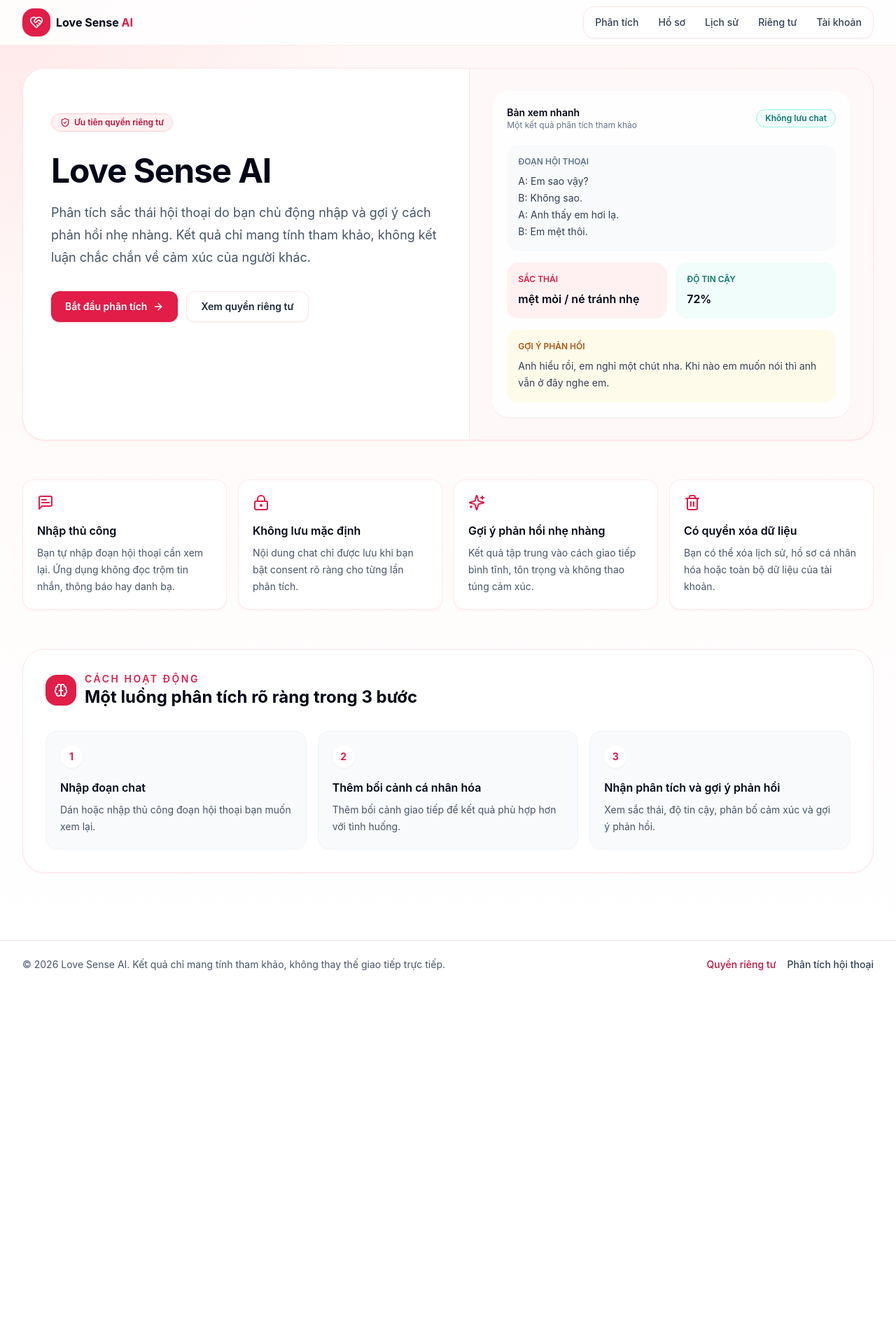
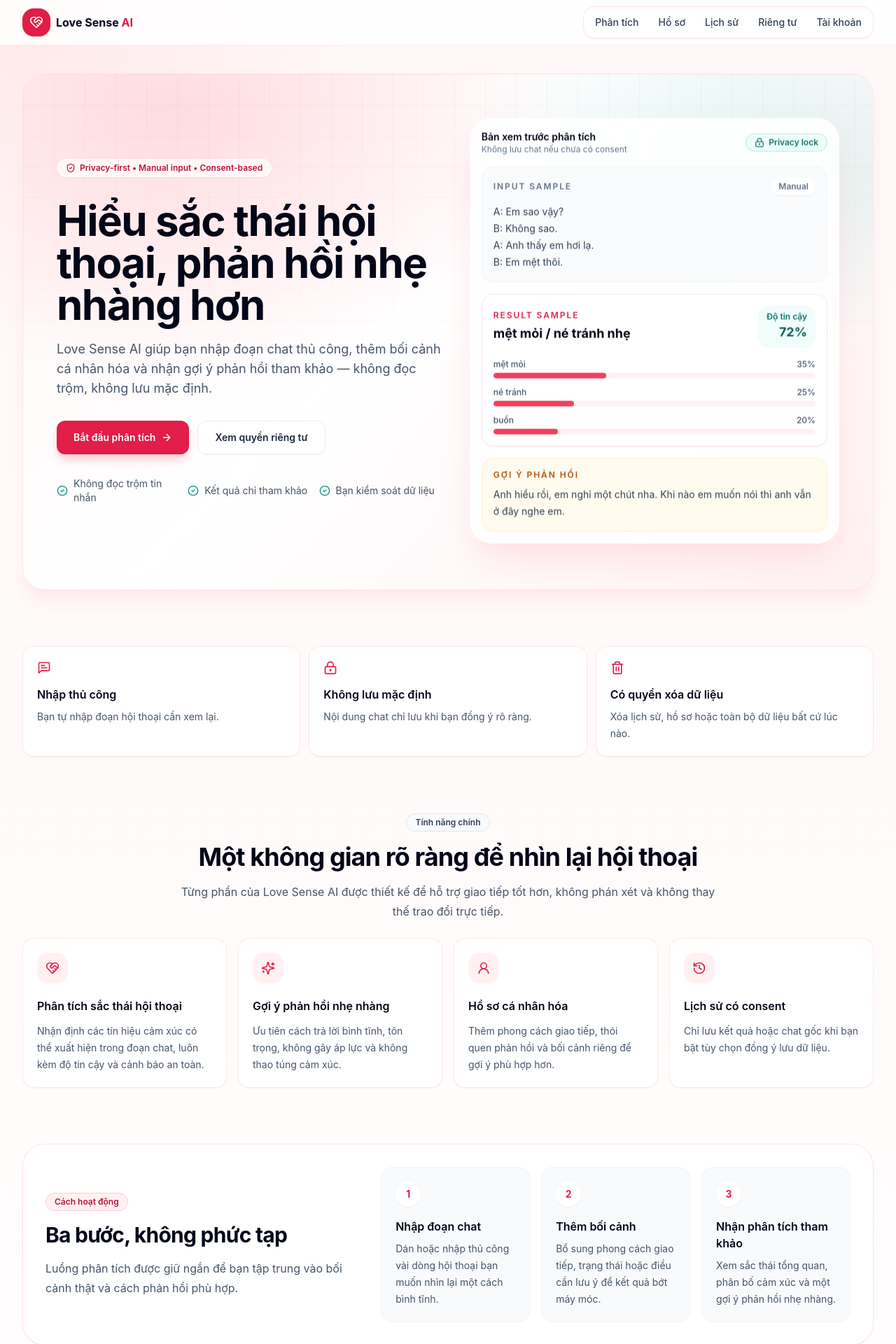
Before and after one commit to Peo051/love-sense-ai, a Next.js app in the folder frontend/: page / in a window 1280 px wide. Shown: the top 1920 px of the page at 70% size. Before the commit the page ends 1412 px from the top, so only its background shows below. Built offline with nearby package versions, Linux system fonts and the light colour scheme.

Commit message:
style: redesign premium landing page

```diff
--- a/frontend/app/page.tsx
+++ b/frontend/app/page.tsx
@@ -1,102 +1,183 @@
-import { ArrowRight, Brain, LockKeyhole, MessageSquareText, ShieldCheck, Sparkles, Trash2 } from 'lucide-react';
+import {
+  ArrowRight,
+  CheckCircle2,
+  HeartHandshake,
+  History,
+  LockKeyhole,
+  MessageSquareText,
+  ShieldCheck,
+  Sparkles,
+  Trash2,
+  UserRound,
+} from 'lucide-react';
 import Link from 'next/link';
 
 import Badge from '@/components/common/Badge';
-import Button from '@/components/common/Button';
 import Card from '@/components/common/Card';
 import PageShell from '@/components/common/PageShell';
 
-const features = [
+const trustItems = [
   {
     icon: MessageSquareText,
     title: 'Nhập thủ công',
-    description: 'Bạn tự nhập đoạn hội thoại cần xem lại. Ứng dụng không đọc trộm tin nhắn, thông báo hay danh bạ.',
+    description: 'Bạn tự nhập đoạn hội thoại cần xem lại.',
   },
   {
     icon: LockKeyhole,
     title: 'Không lưu mặc định',
-    description: 'Nội dung chat chỉ được lưu khi bạn bật consent rõ ràng cho từng lần phân tích.',
+    description: 'Nội dung chat chỉ lưu khi bạn đồng ý rõ ràng.',
+  },
+  {
+    icon: Trash2,
+    title: 'Có quyền xóa dữ liệu',
+    description: 'Xóa lịch sử, hồ sơ hoặc toàn bộ dữ liệu bất cứ lúc nào.',
+  },
+];
+
+const features = [
+  {
+    icon: HeartHandshake,
+    title: 'Phân tích sắc thái hội thoại',
+    description: 'Nhận định các tín hiệu cảm xúc có thể xuất hiện trong đoạn chat, luôn kèm độ tin cậy và cảnh báo an toàn.',
   },
   {
     icon: Sparkles,
     title: 'Gợi ý phản hồi nhẹ nhàng',
-    description: 'Kết quả tập trung vào cách giao tiếp bình tĩnh, tôn trọng và không thao túng cảm xúc.',
+    description: 'Ưu tiên cách trả lời bình tĩnh, tôn trọng, không gây áp lực và không thao túng cảm xúc.',
   },
   {
-    icon: Trash2,
-    title: 'Có quyền xóa dữ liệu',
-    description: 'Bạn có thể xóa lịch sử, hồ sơ cá nhân hóa hoặc toàn bộ dữ liệu của tài khoản.',
+    icon: UserRound,
+    title: 'Hồ sơ cá nhân hóa',
+    description: 'Thêm phong cách giao tiếp, thói quen phản hồi và bối cảnh riêng để gợi ý phù hợp hơn.',
+  },
+  {
+    icon: History,
+    title: 'Lịch sử có consent',
+    description: 'Chỉ lưu kết quả hoặc chat gốc khi bạn bật tùy chọn đồng ý lưu dữ liệu.',
   },
 ];
 
 const steps = [
-  'Nhập đoạn chat',
-  'Thêm bối cảnh cá nhân hóa',
-  'Nhận phân tích và gợi ý phản hồi',
+  {
+    title: 'Nhập đoạn chat',
+    description: 'Dán hoặc nhập thủ công vài dòng hội thoại bạn muốn nhìn lại một cách bình tĩnh.',
+  },
+  {
+    title: 'Thêm bối cảnh',
+    description: 'Bổ sung phong cách giao tiếp, trạng thái hoặc điều cần lưu ý để kết quả bớt máy móc.',
+  },
+  {
+    title: 'Nhận phân tích tham khảo',
+    description: 'Xem sắc thái tổng quan, phân bố cảm xúc và một gợi ý phản hồi nhẹ nhàng.',
+  },
 ];
+
+const primaryCtaClass =
+  'inline-flex min-h-12 items-center justify-center gap-2 rounded-xl bg-rose-600 px-6 py-3 text-sm font-semibold text-white shadow-lg shadow-rose-200 transition hover:-translate-y-0.5 hover:bg-rose-700 focus:outline-none focus:ring-2 focus:ring-rose-500 focus:ring-offset-2';
+
+const secondaryCtaClass =
+  'inline-flex min-h-12 items-center justify-center gap-2 rounded-xl border border-rose-100 bg-white/90 px-6 py-3 text-sm font-semibold text-slate-800 shadow-sm transition hover:-translate-y-0.5 hover:border-rose-200 hover:bg-rose-50 focus:outline-none focus:ring-2 focus:ring-rose-300 focus:ring-offset-2';
 
 export default function HomePage() {
   return (
-    <PageShell className="space-y-14">
-      <section className="overflow-hidden rounded-[2rem] border border-rose-100 bg-white shadow-sm shadow-rose-100">
-        <div className="grid gap-0 lg:grid-cols-[1.05fr_0.95fr]">
-          <div className="space-y-8 px-6 py-10 sm:px-10 lg:py-16">
-            <Badge tone="rose">
+    <PageShell className="space-y-16 pb-16 pt-6 sm:space-y-20 sm:pt-10">
+      <section className="landing-premium-bg relative overflow-hidden rounded-[2rem] border border-rose-100 bg-white shadow-xl shadow-rose-100/70">
+        <div className="relative z-10 grid gap-10 px-6 py-10 sm:px-10 sm:py-14 lg:grid-cols-[1.02fr_0.98fr] lg:items-center lg:px-12 lg:py-16">
+          <div className="landing-fade-up max-w-3xl space-y-8">
+            <Badge tone="rose" className="border-white/70 bg-white/70 text-rose-700 shadow-sm backdrop-blur">
               <ShieldCheck className="h-3.5 w-3.5" aria-hidden="true" />
-              Ưu tiên quyền riêng tư
+              Privacy-first • Manual input • Consent-based
             </Badge>
+
             <div className="space-y-5">
-              <h1 className="max-w-3xl text-4xl font-bold tracking-tight text-slate-950 sm:text-5xl">
-                Love Sense AI
+              <h1 className="max-w-4xl text-4xl font-bold leading-tight tracking-tight text-slate-950 sm:text-5xl lg:text-6xl">
+                Hiểu sắc thái hội thoại, phản hồi nhẹ nhàng hơn
               </h1>
-              <p className="max-w-2xl text-lg leading-8 text-slate-600">
-                Phân tích sắc thái hội thoại do bạn chủ động nhập và gợi ý cách phản hồi nhẹ nhàng. Kết quả chỉ mang
-                tính tham khảo, không kết luận chắc chắn về cảm xúc của người khác.
+              <p className="max-w-2xl text-base leading-8 text-slate-600 sm:text-lg">
+                Love Sense AI giúp bạn nhập đoạn chat thủ công, thêm bối cảnh cá nhân hóa và nhận gợi ý phản hồi tham
+                khảo — không đọc trộm, không lưu mặc định.
               </p>
             </div>
+
             <div className="flex flex-col gap-3 sm:flex-row">
-              <Link href="/analyze">
-                <Button className="w-full sm:w-auto">
-                  Bắt đầu phân tích
-                  <ArrowRight className="h-4 w-4" aria-hidden="true" />
-                </Button>
+              <Link href="/analyze" className={primaryCtaClass}>
+                Bắt đầu phân tích
+                <ArrowRight className="h-4 w-4" aria-hidden="true" />
               </Link>
-              <Link href="/privacy">
-                <Button variant="secondary" className="w-full sm:w-auto">
-                  Xem quyền riêng tư
-                </Button>
+              <Link href="/privacy" className={secondaryCtaClass}>
+                Xem quyền riêng tư
               </Link>
+            </div>
+
+            <div className="grid gap-3 text-sm text-slate-600 sm:grid-cols-3">
+              {['Không đọc trộm tin nhắn', 'Kết quả chỉ tham khảo', 'Bạn kiểm soát dữ liệu'].map((item) => (
+                <div key={item} className="flex items-center gap-2">
+                  <CheckCircle2 className="h-4 w-4 shrink-0 text-teal-600" aria-hidden="true" />
+                  <span>{item}</span>
+                </div>
+              ))}
             </div>
           </div>
 
-          <div className="border-t border-rose-100 bg-rose-50/50 p-5 sm:p-8 lg:border-l lg:border-t-0">
-            <div className="rounded-3xl border border-white bg-white/90 p-5 shadow-sm">
-              <div className="mb-5 flex items-center justify-between">
+          <div className="landing-fade-up landing-fade-delay-1">
+            <div className="landing-preview-float relative mx-auto max-w-xl rounded-[2rem] border border-white/80 bg-white/90 p-4 shadow-2xl shadow-rose-200/70 backdrop-blur">
+              <div className="mb-4 flex items-center justify-between gap-3">
                 <div>
-                  <p className="text-sm font-semibold text-slate-950">Bản xem nhanh</p>
-                  <p className="text-xs text-slate-500">Một kết quả phân tích tham khảo</p>
+                  <p className="text-sm font-semibold text-slate-950">Bản xem trước phân tích</p>
+                  <p className="text-xs text-slate-500">Không lưu chat nếu chưa có consent</p>
                 </div>
-                <Badge tone="teal">Không lưu chat</Badge>
+                <Badge tone="teal" className="shrink-0">
+                  <LockKeyhole className="h-3.5 w-3.5" aria-hidden="true" />
+                  Privacy lock
+                </Badge>
               </div>
-              <div className="space-y-4">
-                <div className="rounded-2xl bg-slate-50 p-4">
-                  <p className="text-xs font-semibold uppercase text-slate-500">Đoạn hội thoại</p>
-                  <p className="mt-2 whitespace-pre-line text-sm leading-6 text-slate-700">
+
+              <div className="grid gap-4">
+                <div className="rounded-2xl border border-slate-100 bg-slate-50/80 p-4">
+                  <div className="mb-3 flex items-center justify-between">
+                    <p className="text-xs font-semibold uppercase tracking-[0.16em] text-slate-500">Input sample</p>
+                    <span className="rounded-full bg-white px-2.5 py-1 text-xs font-semibold text-slate-500 shadow-sm">
+                      Manual
+                    </span>
+                  </div>
+                  <p className="whitespace-pre-line text-sm leading-6 text-slate-700">
                     A: Em sao vậy?{'\n'}B: Không sao.{'\n'}A: Anh thấy em hơi lạ.{'\n'}B: Em mệt thôi.
                   </p>
                 </div>
-                <div className="grid gap-3 sm:grid-cols-2">
-                  <div className="rounded-2xl bg-rose-50 p-4">
-                    <p className="text-xs font-semibold uppercase text-rose-600">Sắc thái</p>
-                    <p className="mt-2 font-semibold text-slate-950">mệt mỏi / né tránh nhẹ</p>
+
+                <div className="rounded-2xl border border-rose-100 bg-white p-4 shadow-sm">
+                  <div className="mb-4 flex flex-wrap items-center justify-between gap-3">
+                    <div>
+                      <p className="text-xs font-semibold uppercase tracking-[0.16em] text-rose-600">Result sample</p>
+                      <p className="mt-1 text-lg font-bold text-slate-950">mệt mỏi / né tránh nhẹ</p>
+                    </div>
+                    <div className="rounded-2xl bg-teal-50 px-3 py-2 text-right">
+                      <p className="text-xs font-semibold text-teal-700">Độ tin cậy</p>
+                      <p className="text-lg font-bold text-teal-800">72%</p>
+                    </div>
                   </div>
-                  <div className="rounded-2xl bg-teal-50 p-4">
-                    <p className="text-xs font-semibold uppercase text-teal-700">Độ tin cậy</p>
-                    <p className="mt-2 font-semibold text-slate-950">72%</p>
+
+                  <div className="space-y-3">
+                    {[
+                      ['mệt mỏi', '35%', 'w-[35%]'],
+                      ['né tránh', '25%', 'w-[25%]'],
+                      ['buồn', '20%', 'w-[20%]'],
+                    ].map(([label, value, width]) => (
+                      <div key={label}>
+                        <div className="mb-1 flex justify-between text-xs font-medium text-slate-600">
+                          <span>{label}</span>
+                          <span>{value}</span>
+                        </div>
+                        <div className="h-2 overflow-hidden rounded-full bg-rose-50">
+                          <div className={`h-full rounded-full bg-rose-500 ${width}`} />
+                        </div>
+                      </div>
+                    ))}
                   </div>
                 </div>
-                <div className="rounded-2xl bg-amber-50 p-4">
-                  <p className="text-xs font-semibold uppercase text-amber-700">Gợi ý phản hồi</p>
+
+                <div className="rounded-2xl border border-amber-100 bg-amber-50/80 p-4">
+                  <p className="text-xs font-semibold uppercase tracking-[0.16em] text-amber-700">Gợi ý phản hồi</p>
                   <p className="mt-2 text-sm leading-6 text-slate-700">
                     Anh hiểu rồi, em nghỉ một chút nha. Khi nào em muốn nói thì anh vẫn ở đây nghe em.
                   </p>
@@ -107,43 +188,104 @@
         </div>
       </section>
 
-      <section className="grid gap-4 md:grid-cols-2 lg:grid-cols-4">
-        {features.map((feature) => {
-          const Icon = feature.icon;
+      <section className="landing-fade-up landing-fade-delay-2 grid gap-3 md:grid-cols-3">
+        {trustItems.map((item) => {
+          const Icon = item.icon;
           return (
-            <Card key={feature.title}>
-              <Icon className="mb-4 h-6 w-6 text-rose-600" aria-hidden="true" />
-              <h2 className="font-semibold text-slate-950">{feature.title}</h2>
-              <p className="mt-2 text-sm leading-6 text-slate-600">{feature.description}</p>
-            </Card>
+            <div
+              key={item.title}
+              className="landing-card-hover rounded-2xl border border-rose-100 bg-white/90 p-5 shadow-sm backdrop-blur"
+            >
+              <Icon className="mb-4 h-5 w-5 text-rose-600" aria-hidden="true" />
+              <h2 className="font-semibold text-slate-950">{item.title}</h2>
+              <p className="mt-2 text-sm leading-6 text-slate-600">{item.description}</p>
+            </div>
           );
         })}
       </section>
 
-      <section className="rounded-[2rem] border border-rose-100 bg-white p-6 shadow-sm sm:p-8">
-        <div className="mb-8 flex items-center gap-3">
-          <span className="inline-flex h-11 w-11 items-center justify-center rounded-2xl bg-rose-600 text-white">
-            <Brain className="h-5 w-5" aria-hidden="true" />
+      <section className="space-y-6">
+        <div className="mx-auto max-w-3xl text-center">
+          <Badge tone="slate">Tính năng chính</Badge>
+          <h2 className="mt-4 text-3xl font-bold tracking-tight text-slate-950 sm:text-4xl">
+            Một không gian rõ ràng để nhìn lại hội thoại
+          </h2>
+          <p className="mt-4 text-base leading-7 text-slate-600">
+            Từng phần của Love Sense AI được thiết kế để hỗ trợ giao tiếp tốt hơn, không phán xét và không thay thế trao
+            đổi trực tiếp.
+          </p>
+        </div>
+
+        <div className="grid gap-4 md:grid-cols-2 lg:grid-cols-4">
+          {features.map((feature) => {
+            const Icon = feature.icon;
+            return (
+              <Card key={feature.title} className="landing-card-hover">
+                <span className="mb-5 inline-flex h-11 w-11 items-center justify-center rounded-2xl bg-rose-50 text-rose-600">
+                  <Icon className="h-5 w-5" aria-hidden="true" />
+                </span>
+                <h3 className="font-semibold text-slate-950">{feature.title}</h3>
+                <p className="mt-3 text-sm leading-6 text-slate-600">{feature.description}</p>
+              </Card>
+            );
+          })}
+        </div>
+      </section>
+
+      <section className="rounded-[2rem] border border-rose-100 bg-white p-6 shadow-sm shadow-rose-100/60 sm:p-8">
+        <div className="grid gap-8 lg:grid-cols-[0.8fr_1.2fr] lg:items-center">
+          <div>
+            <Badge tone="rose">Cách hoạt động</Badge>
+            <h2 className="mt-4 text-3xl font-bold tracking-tight text-slate-950">Ba bước, không phức tạp</h2>
+            <p className="mt-4 text-base leading-7 text-slate-600">
+              Luồng phân tích được giữ ngắn để bạn tập trung vào bối cảnh thật và cách phản hồi phù hợp.
+            </p>
+          </div>
+
+          <div className="grid gap-4 md:grid-cols-3">
+            {steps.map((step, index) => (
+              <div key={step.title} className="rounded-2xl border border-slate-100 bg-slate-50 p-5">
+                <span className="inline-flex h-9 w-9 items-center justify-center rounded-full bg-white text-sm font-bold text-rose-600 shadow-sm">
+                  {index + 1}
+                </span>
+                <h3 className="mt-4 font-semibold text-slate-950">{step.title}</h3>
+                <p className="mt-2 text-sm leading-6 text-slate-600">{step.description}</p>
+              </div>
+            ))}
+          </div>
+        </div>
+      </section>
+
+      <section className="rounded-[2rem] border border-teal-100 bg-teal-50/70 p-6 shadow-sm sm:p-8">
+        <div className="flex flex-col gap-4 sm:flex-row sm:items-start">
+          <span className="inline-flex h-11 w-11 shrink-0 items-center justify-center rounded-2xl bg-white text-teal-700 shadow-sm">
+            <ShieldCheck className="h-5 w-5" aria-hidden="true" />
           </span>
           <div>
-            <p className="text-sm font-semibold uppercase tracking-[0.18em] text-rose-600">Cách hoạt động</p>
-            <h2 className="text-2xl font-bold text-slate-950">Một luồng phân tích rõ ràng trong 3 bước</h2>
+            <h2 className="text-xl font-bold text-slate-950">Giao tiếp tốt hơn, không kết luận thay bạn</h2>
+            <p className="mt-2 max-w-4xl text-base leading-7 text-slate-700">
+              Love Sense AI không kết luận chắc chắn cảm xúc của người khác. Kết quả chỉ hỗ trợ bạn giao tiếp bình tĩnh
+              và tôn trọng hơn.
+            </p>
           </div>
         </div>
-        <div className="grid gap-4 md:grid-cols-3">
-          {steps.map((step, index) => (
-            <div key={step} className="rounded-2xl border border-slate-100 bg-slate-50 p-5">
-              <span className="inline-flex h-8 w-8 items-center justify-center rounded-full bg-white text-sm font-bold text-rose-600 shadow-sm">
-                {index + 1}
-              </span>
-              <h3 className="mt-4 font-semibold text-slate-950">{step}</h3>
-              <p className="mt-2 text-sm leading-6 text-slate-600">
-                {index === 0 && 'Dán hoặc nhập thủ công đoạn hội thoại bạn muốn xem lại.'}
-                {index === 1 && 'Thêm bối cảnh giao tiếp để kết quả phù hợp hơn với tình huống.'}
-                {index === 2 && 'Xem sắc thái, độ tin cậy, phân bố cảm xúc và gợi ý phản hồi.'}
-              </p>
-            </div>
-          ))}
+      </section>
+
+      <section className="overflow-hidden rounded-[2rem] border border-rose-100 bg-slate-950 p-6 text-white shadow-xl shadow-slate-200 sm:p-8">
+        <div className="grid gap-6 lg:grid-cols-[1fr_auto] lg:items-center">
+          <div>
+            <Badge tone="rose" className="border-white/10 bg-white/10 text-rose-100">
+              Demo ready
+            </Badge>
+            <h2 className="mt-4 text-3xl font-bold tracking-tight sm:text-4xl">Bắt đầu với một đoạn chat ngắn</h2>
+            <p className="mt-3 max-w-2xl text-base leading-7 text-slate-300">
+              Nhập vài dòng hội thoại, thêm bối cảnh cần thiết và xem gợi ý phản hồi tham khảo trong vài giây.
+            </p>
+          </div>
+          <Link href="/analyze" className="inline-flex min-h-12 items-center justify-center gap-2 rounded-xl bg-white px-6 py-3 text-sm font-semibold text-slate-950 transition hover:-translate-y-0.5 hover:bg-rose-50 focus:outline-none focus:ring-2 focus:ring-white focus:ring-offset-2 focus:ring-offset-slate-950">
+            Phân tích ngay
+            <ArrowRight className="h-4 w-4" aria-hidden="true" />
+          </Link>
         </div>
       </section>
     </PageShell>
--- a/frontend/styles/globals.css
+++ b/frontend/styles/globals.css
@@ -35,3 +35,89 @@
 a {
   text-decoration: none;
 }
+
+.landing-premium-bg {
+  isolation: isolate;
+  background:
+    radial-gradient(ellipse at 18% 8%, rgba(251, 113, 133, 0.22), transparent 34rem),
+    radial-gradient(ellipse at 88% 18%, rgba(20, 184, 166, 0.13), transparent 28rem),
+    linear-gradient(135deg, #fff7f7 0%, #ffffff 45%, #fff1f2 100%);
+}
+
+.landing-premium-bg::before {
+  position: absolute;
+  inset: 0;
+  z-index: -1;
+  pointer-events: none;
+  content: "";
+  background-image:
+    linear-gradient(rgba(244, 63, 94, 0.08) 1px, transparent 1px),
+    linear-gradient(90deg, rgba(244, 63, 94, 0.08) 1px, transparent 1px);
+  background-size: 44px 44px;
+  mask-image: linear-gradient(180deg, rgba(0, 0, 0, 0.72), transparent 78%);
+}
+
+.landing-fade-up {
+  animation: landing-fade-up 520ms ease-out both;
+}
+
+.landing-fade-delay-1 {
+  animation-delay: 120ms;
+}
+
+.landing-fade-delay-2 {
+  animation-delay: 220ms;
+}
+
+.landing-preview-float {
+  animation: landing-preview-float 7s ease-in-out infinite;
+}
+
+.landing-card-hover {
+  transition:
+    transform 220ms ease,
+    box-shadow 220ms ease,
+    border-color 220ms ease;
+}
+
+.landing-card-hover:hover {
+  transform: translateY(-3px);
+  box-shadow: 0 18px 48px rgba(244, 63, 94, 0.1);
+}
+
+@keyframes landing-fade-up {
+  from {
+    opacity: 0;
+    transform: translateY(14px);
+  }
+
+  to {
+    opacity: 1;
+    transform: translateY(0);
+  }
+}
+
+@keyframes landing-preview-float {
+  0%,
+  100% {
+    transform: translateY(0);
+  }
+
+  50% {
+    transform: translateY(-8px);
+  }
+}
+
+@media (prefers-reduced-motion: reduce) {
+  .landing-fade-up,
+  .landing-preview-float,
+  .landing-card-hover {
+    animation: none;
+    transition: none;
+  }
+
+  .landing-card-hover:hover {
+    transform: none;
+    box-shadow: none;
+  }
+}
```
